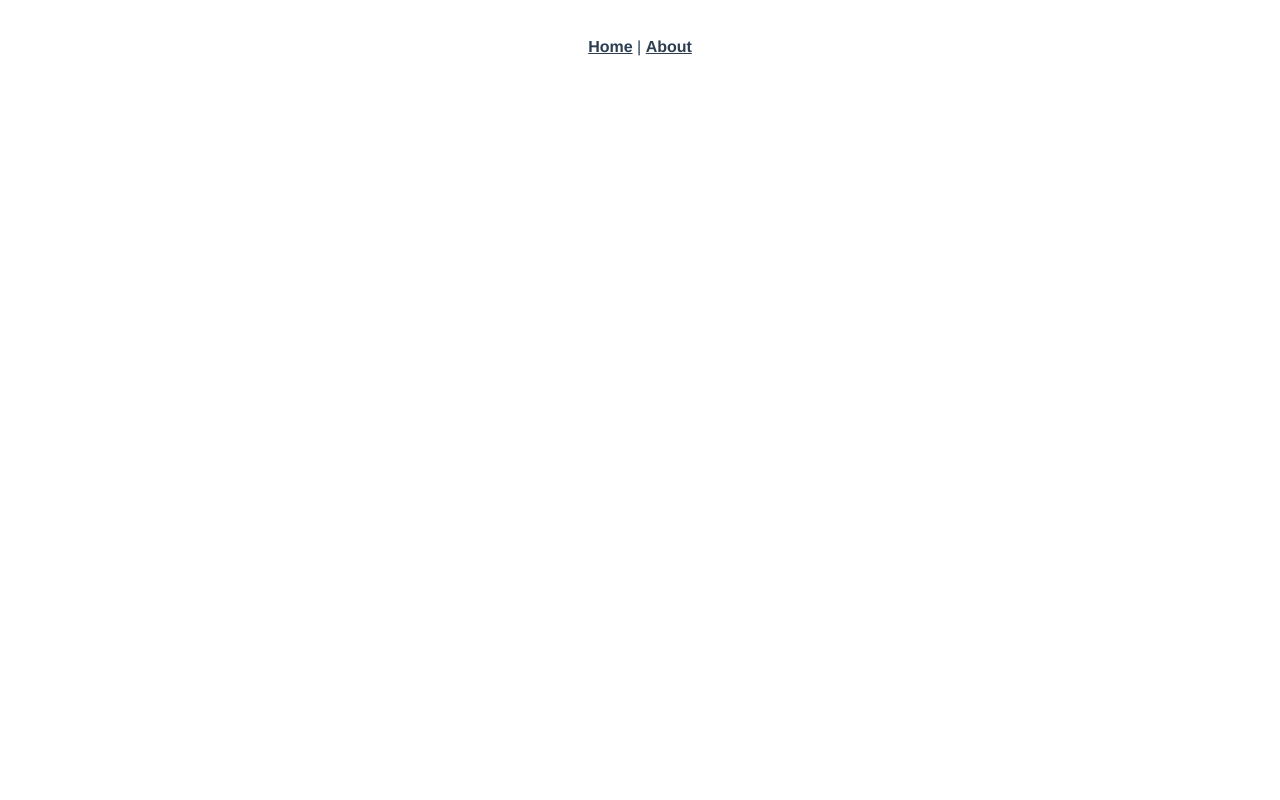
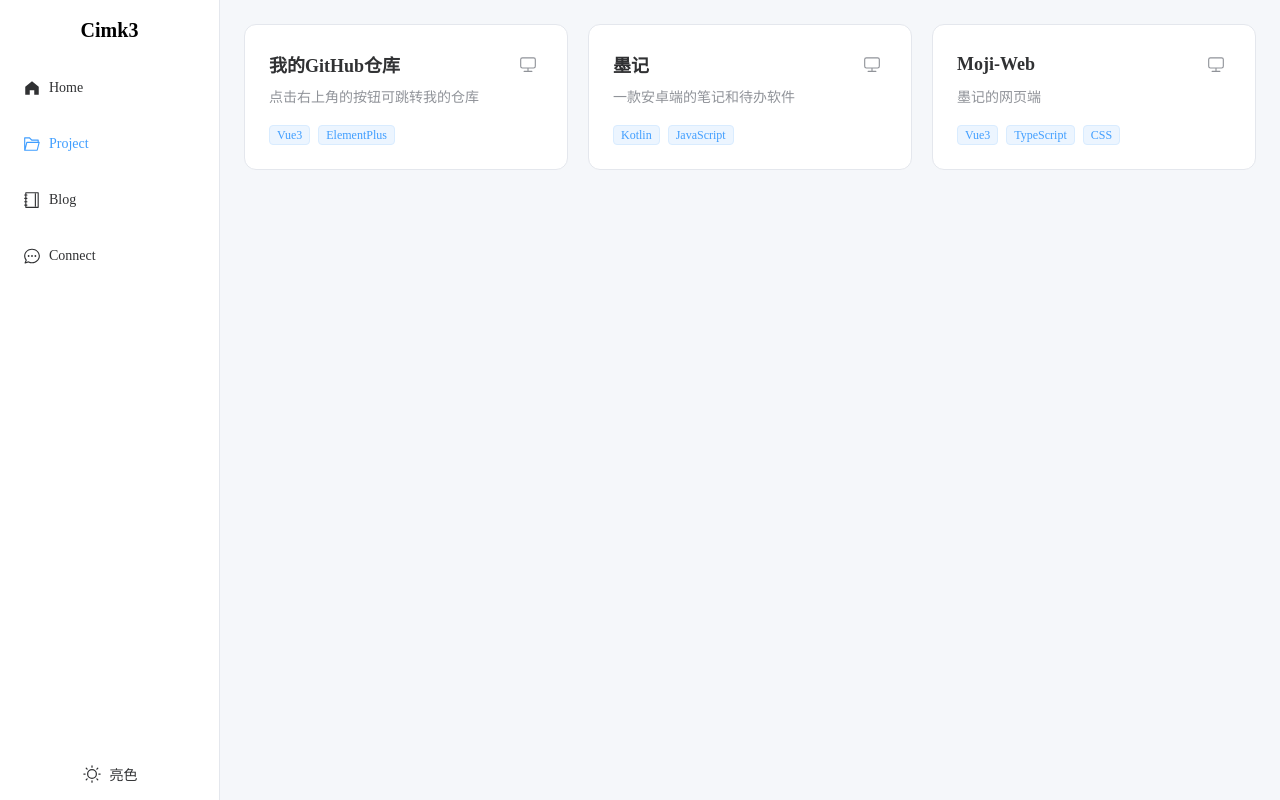
Before and after one commit to Cimk3/Cimk3_Me, a Vue app: page /project in a window 1280 px wide. Before the commit this address had no page. Built offline with nearby package versions, Linux system fonts and the light colour scheme.

Commit message:
完成Home、Project、Blog和Connect页面

```diff
--- a/package.json
+++ b/package.json
@@ -7,7 +7,9 @@
     "build": "vue-cli-service build"
   },
   "dependencies": {
+    "@element-plus/icons-vue": "^2.3.2",
     "core-js": "^3.8.3",
+    "element-plus": "^2.14.5",
     "vue": "^3.2.13",
     "vue-router": "^4.0.3"
   },
--- a/src/App.vue
+++ b/src/App.vue
@@ -1,30 +1,3 @@
 <template>
-  <nav>
-    <router-link to="/">Home</router-link> |
-    <router-link to="/about">About</router-link>
-  </nav>
   <router-view/>
 </template>
-
-<style lang="scss">
-#app {
-  font-family: Avenir, Helvetica, Arial, sans-serif;
-  -webkit-font-smoothing: antialiased;
-  -moz-osx-font-smoothing: grayscale;
-  text-align: center;
-  color: #2c3e50;
-}
-
-nav {
-  padding: 30px;
-
-  a {
-    font-weight: bold;
-    color: #2c3e50;
-
-    &.router-link-exact-active {
-      color: #42b983;
-    }
-  }
-}
-</style>
--- /dev/null
+++ b/src/layouts/MainLayout.vue
@@ -0,0 +1,71 @@
+<template>
+    <div class="layout">
+        <!-- 左侧导航栏 -->
+        <aside class="sidebar">
+            <div class="logo">Cimk3</div>
+            <el-menu :default-active="activeMenu" class="sidebar-menu" router background-color="transparent">
+                <el-menu-item v-for="item in menus" :key="item.path" :index="item.path">
+                    <el-icon>
+                        <component :is="item.icon" />
+                    </el-icon>
+                    <span>{{ item.name }}</span>
+                </el-menu-item>
+            </el-menu>
+            <div class="theme-toggle" role="button" @click="toggleTheme">
+                <el-icon :size="20">
+                    <Moon v-if="isDark" />
+                    <Sunny v-else />
+                </el-icon>
+                <span>{{ isDark ? '暗色' : '亮色' }}</span>
+            </div>
+        </aside>
+
+        <!-- 右侧内容 -->
+        <main class="content">
+            <router-view />
+        </main>
+    </div>
+</template>
+
+<script setup>
+import { useRoute } from 'vue-router'
+import { computed, ref } from 'vue'
+
+const route = useRoute()
+
+const menus = [
+    {
+        path: '/',
+        name: 'Home',
+        icon: 'HomeFilled'
+    },
+    {
+        path: '/project',
+        name: 'Project',
+        icon: 'FolderOpened'
+    },
+    {
+        path: '/blog',
+        name: 'Blog',
+        icon: 'Notebook',
+    },
+    {
+        path: '/connect',
+        name: 'Connect',
+        icon: 'ChatDotRound'
+    }
+]
+
+const activeMenu = computed(() => route.path)
+
+const isDark = ref(localStorage.getItem('theme') === 'dark')
+const applyTheme = () => {
+  document.documentElement.classList.toggle('dark', isDark.value)
+}
+applyTheme()
+const toggleTheme = () => {
+  isDark.value = !isDark.value
+  applyTheme()
+  localStorage.setItem('theme', isDark.value ? 'dark' : 'light')
+}
+</script>
--- a/src/main.js
+++ b/src/main.js
@@ -1,5 +1,18 @@
 import { createApp } from 'vue'
 import App from './App.vue'
 import router from './router'
+import ElementPlus from 'element-plus'
+import 'element-plus/dist/index.css'
+import 'element-plus/theme-chalk/dark/css-vars.css'
+import * as ElementPlusIconsVue from '@element-plus/icons-vue'
+import './styles/index.css'
 
-createApp(App).use(router).mount('#app')
+const app = createApp(App)
+
+for (const [key, component] of Object.entries(ElementPlusIconsVue)) {
+  app.component(key, component)
+}
+
+app.use(ElementPlus)
+app.use(router)
+app.mount('#app')
--- a/src/router/index.js
+++ b/src/router/index.js
@@ -1,20 +1,36 @@
 import { createRouter, createWebHistory } from 'vue-router'
-import HomeView from '../views/HomeView.vue'
 
 const routes = [
   {
     path: '/',
-    name: 'home',
-    component: HomeView
+    component: ()=>import('../layouts/MainLayout.vue'),
+    children:[
+      {
+        path:'',
+        name:'home',
+        component:()=>import('../views/HomeView.vue'),
+        meta:{title:'Home'}
+      },
+      {
+        path:'project',
+        name:'project',
+        component:()=>import('../views/ProjectView.vue'),
+        meta:{title:'Project'}
+      },
+      {
+        path:'blog',
+        name:'blog',
+        component:()=>import('../views/BlogView.vue'),
+        meta:{title:'Blog'}
+      },
+      {
+        path:'connect',
+        name:'connect',
+        component:()=>import('../views/ConnectView.vue'),
+        meta:{title:'Connect'}
+      }
+    ],
   },
-  {
-    path: '/about',
-    name: 'about',
-    // route level code-splitting
-    // this generates a separate chunk (about.[hash].js) for this route
-    // which is lazy-loaded when the route is visited.
-    component: () => import(/* webpackChunkName: "about" */ '../views/AboutView.vue')
-  }
 ]
 
 const router = createRouter({
@@ -22,4 +38,8 @@ const router = createRouter({
   routes
 })
 
+router.afterEach((to)=>{
+  document.title=to.meta.title?`${to.meta.title}|My Site`:'My Site'
+})
+
 export default router
--- /dev/null
+++ b/src/styles/index.css
@@ -0,0 +1,85 @@
+* {
+    margin: 0;
+    padding: 0;
+    box-sizing: border-box;
+}
+
+:root {
+    --bg-color: #f5f7fa;
+    --content-bg: #ffffff;
+    --text-color: #303133;
+    --text-secondary: #909399;
+    --border-color: #e4e7ed;
+}
+
+html.dark {
+  --bg-color: #141414;
+  --content-bg: #1d1e1f;
+  --text-color: #e5eaf3;
+  --text-secondary: #a3a6ad;
+  --border-color: #3a3a3a;
+  color-scheme: dark; /* 让滚动条、输入控件等跟随暗色 */
+}
+
+.layout {
+  display: flex;
+  height: 100vh;
+}
+
+.sidebar {
+  width: 220px;
+  flex-shrink: 0;
+  border-right: 1px solid var(--border-color);
+  background-color: var(--content-bg);
+  display: flex;
+  flex-direction: column;
+}
+
+.logo {
+  height: 60px;
+  display: flex;
+  align-items: center;
+  justify-content: center;
+  font-weight: bold;
+  font-size: 20px;
+}
+
+.sidebar-menu {
+  flex: 1;
+  border-right: none;
+}
+
+.sidebar-menu.el-menu {
+  background-color: transparent;
+}
+
+.theme-toggle {
+  padding: 16px;
+  display: flex;
+  align-items: center;
+  justify-content: center;
+  gap: 8px;
+  cursor: pointer;
+  color: var(--text-color);
+  font-size: 14px;
+  user-select: none;
+  transition: color 0.2s;
+}
+
+.theme-toggle:hover {
+  color: var(--el-color-primary);
+}
+
+.content {
+  flex: 1;
+  overflow-y: auto;
+  padding: 24px;
+  background-color: var(--bg-color);
+}
+
+body,
+.sidebar,
+.content,
+.el-card {
+  transition: background-color 0.3s, color 0.3s, border-color 0.3s;
+}
--- a/src/views/AboutView.vue
+++ /dev/null
@@ -1,5 +0,0 @@
-<template>
-  <div class="about">
-    <h1>This is an about page</h1>
-  </div>
-</template>
--- /dev/null
+++ b/src/views/BlogView.vue
@@ -0,0 +1,27 @@
+<template>
+    <div class="blog">
+        <el-timeline>
+            <el-timeline-item v-for="post in posts" :key="post.id" :timestamp="post.data" placement="top">
+                <el-card shadow="hover">
+                    <h3>{{ post.title }}</h3>
+                    <p>{{ post.summary }}</p>
+                </el-card>
+            </el-timeline-item>
+        </el-timeline>
+    </div>
+</template>
+
+<script setup>
+import { ref } from 'vue';
+
+
+const posts=ref([
+    {
+        id:1,
+        title:'文章标题',
+        data:'2026-08-01',
+        summary:'文章摘要'
+    },
+    //后续文章
+])
+</script>
--- /dev/null
+++ b/src/views/ConnectView.vue
@@ -0,0 +1,73 @@
+<template>
+  <div class="connect">
+    <div
+      v-for="c in contacts"
+      :key="c.label"
+      class="contact-item"
+      :class="{ copyable: c.copyable }"
+      @click="handleContact(c)"
+    >
+      <el-icon :size="20"><component :is="c.icon" /></el-icon>
+      <span class="contact-label">{{ c.label }}</span>
+      <span class="contact-value">{{ c.value }}</span>
+      <el-icon v-if="c.copyable" :size="14" class="copy-icon"><CopyDocument /></el-icon>
+    </div>
+  </div>
+</template>
+
+<script setup>
+import { ElMessage } from 'element-plus'
+
+const contacts = [
+  { label: '邮箱', value: 'a2034379061@163.com', icon: 'Message', copyable: true },
+  { label: 'GitHub', value: 'https://github.com/Cimk3', icon: 'Link' },
+]
+
+const handleContact = (item) => {
+  if (!item.copyable) {
+    // 非复制类（如链接）点击后新窗口打开
+    if (item.value.startsWith('http')) window.open(item.value, '_blank')
+    return
+  }
+  navigator.clipboard.writeText(item.value)
+  ElMessage.success('邮箱已复制')
+}
+</script>
+
+<style scoped>
+.connect {
+  max-width: 640px;
+}
+
+.contact-item {
+  display: flex;
+  align-items: center;
+  gap: 12px;
+  padding: 18px 8px;
+  border-bottom: 1px solid var(--border-color); /* 用分隔线隔开每一项 */
+  color: var(--text-color);
+  cursor: pointer;
+  transition: background-color 0.2s;
+}
+
+.contact-item:last-child {
+  border-bottom: none; /* 最后一项不加分隔线 */
+}
+
+.contact-item:hover {
+  background-color: var(--content-bg);
+}
+
+.contact-label {
+  width: 80px;
+  color: var(--text-secondary);
+}
+
+.contact-value {
+  flex: 1;
+}
+
+.copy-icon {
+  color: var(--text-secondary);
+}
+</style>
--- a/src/views/HomeView.vue
+++ b/src/views/HomeView.vue
@@ -1,18 +1,16 @@
 <template>
   <div class="home">
-    <img alt="Vue logo" src="../assets/logo.png">
-    <HelloWorld msg="Welcome to Your Vue.js App"/>
+    <el-card class="profile-card">
+      <div class="profile">
+        <el-avatar :size="96" :src="avatar" />
+        <h1>Cimk3</h1>
+        <p class="slogan">Hello World</p>
+        <p class="desc">I am a student</p>
+      </div>
+    </el-card>
   </div>
 </template>
 
-<script>
-// @ is an alias to /src
-import HelloWorld from '@/components/HelloWorld.vue'
-
-export default {
-  name: 'HomeView',
-  components: {
-    HelloWorld
-  }
-}
+<script setup>
+import avatar from '@/assets/avatar.jpg'
 </script>
--- /dev/null
+++ b/src/views/ProjectView.vue
@@ -0,0 +1,102 @@
+<template>
+    <div class="project">
+        <div v-for="p in projects" :key="p.title" class="project-card">
+            <div class="card-top">
+                <h3>{{ p.title }}</h3>
+                <a class="card-link" :href="p.link" target="_blank" rel="noopener" title="在浏览器中打开">
+                    <el-icon :size="18">
+                        <Monitor />
+                    </el-icon>
+                </a>
+            </div>
+            <p class="card-desc">{{ p.description }}</p>
+            <div class="card-tags">
+                <el-tag v-for="t in p.tags" :key="t" size="small" effect="light">{{ t }}</el-tag>
+            </div>
+        </div>
+    </div>
+</template>
+
+<script setup>
+const projects = [
+    {
+        title: '我的GitHub仓库',
+        description: '点击右上角的按钮可跳转我的仓库',
+        tags: ['Vue3', 'ElementPlus'],
+        link: 'https://github.com/Cimk3?tab=repositories',
+    },
+    // 后续项目继续往这里加
+    {
+        title: '墨记',
+        description: '一款安卓端的笔记和待办软件',
+        tags: ['Kotlin','JavaScript'],
+        link: 'https://gitee.com/a2034379061/ink-notes',
+    },
+    {
+        title: 'Moji-Web',
+        description: '墨记的网页端',
+        tags: ['Vue3','TypeScript','CSS'],
+        link: 'https://gitee.com/a2034379061/moji_-web',
+    }
+]
+</script>
+
+<style scoped>
+.project {
+    display: grid;
+    grid-template-columns: repeat(auto-fill, minmax(280px, 1fr));
+    gap: 20px;
+}
+
+.project-card {
+    background: var(--content-bg);
+    border: 1px solid var(--border-color);
+    border-radius: 12px;
+    padding: 24px;
+    transition: transform 0.25s, box-shadow 0.25s, border-color 0.25s;
+}
+
+.project-card:hover {
+    transform: translateY(-4px);
+    border-color: var(--el-color-primary);
+    box-shadow: 0 8px 24px rgba(0, 0, 0, 0.1);
+}
+
+.card-top {
+    display: flex;
+    justify-content: space-between;
+    align-items: center;
+    margin-bottom: 8px;
+}
+
+.card-top h3 {
+    font-size: 18px;
+    color: var(--text-color);
+}
+
+.card-link {
+    color: var(--text-secondary);
+    display: inline-flex;
+    padding: 6px;
+    border-radius: 8px;
+    transition: color 0.2s, background-color 0.2s;
+}
+
+.card-link:hover {
+    color: var(--el-color-primary);
+    background-color: var(--bg-color);
+}
+
+.card-desc {
+    color: var(--text-secondary);
+    font-size: 14px;
+    line-height: 1.6;
+    margin-bottom: 16px;
+}
+
+.card-tags {
+    display: flex;
+    flex-wrap: wrap;
+    gap: 8px;
+}
+</style>
```
Also changed, not shown: src/assets/avatar.jpg (added), 1 other file (tests, documents, lock files or other folders).
